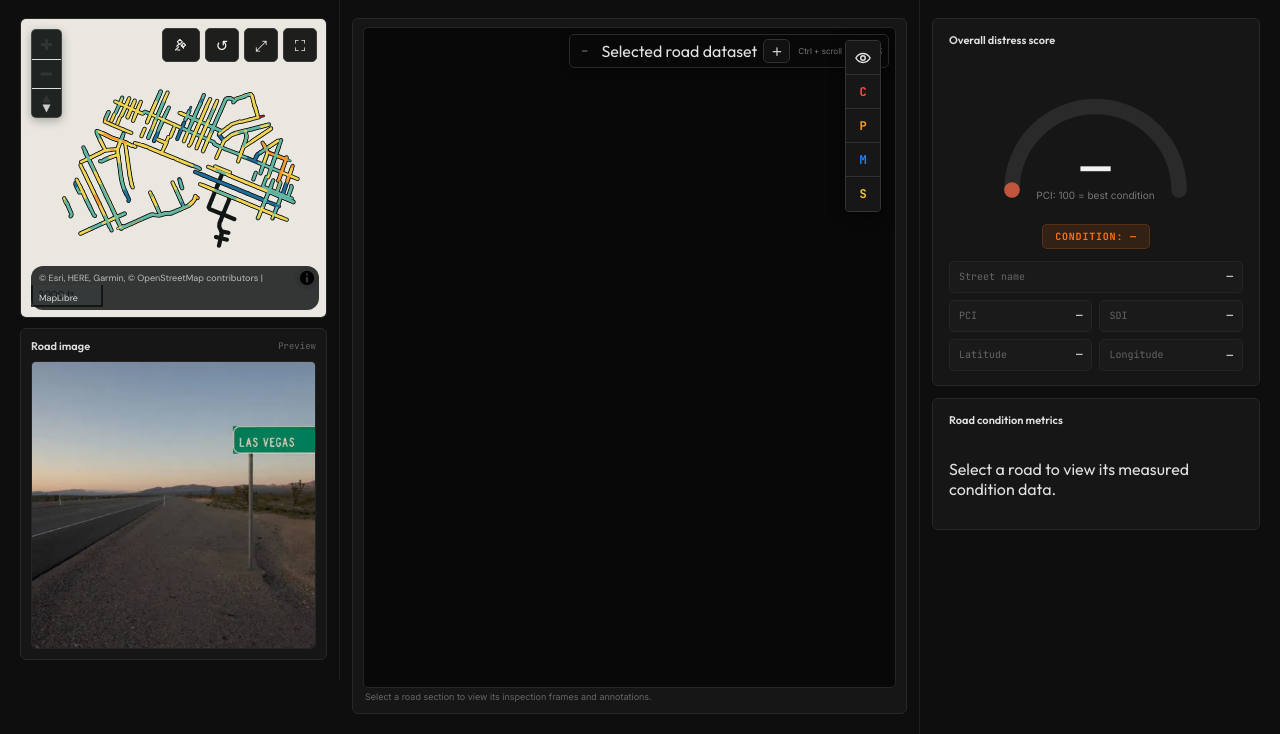
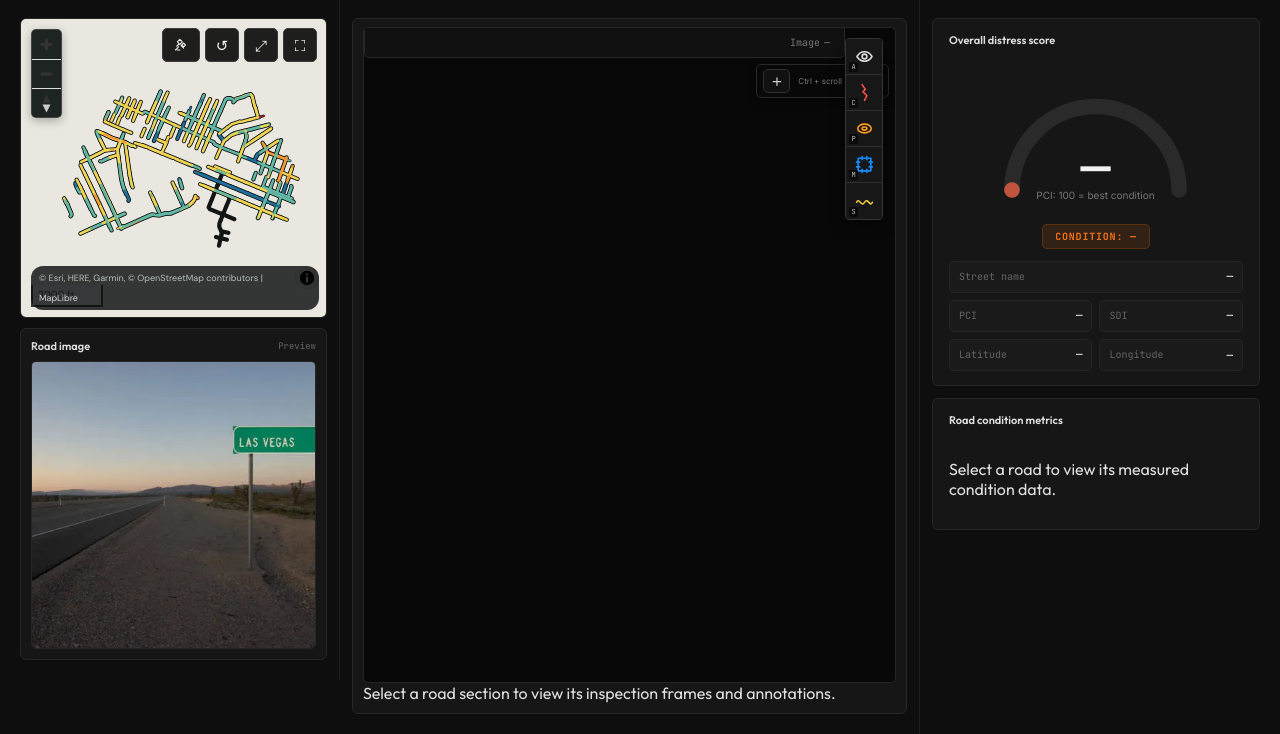
Before and after one commit to CritGod-XD/street1, a Flask app: page /dashboard in a window 1280 px wide. Shown: the part 68-802 px from the top of the page. Run offline with Flask 3, Linux system fonts and the light colour scheme; the visitor is signed in with stand-in values (Sample User, id 1).

Commit message:
Restore annotation symbols and add sticky toolbar hotkey hints

```diff
--- a/templates/index.html
+++ b/templates/index.html
@@ -312,19 +312,22 @@
         .streetlens-dataset-select{max-width:145px;height:28px;padding:0 6px;background:#111;color:#ccc;border:1px solid #303030;border-radius:5px;font:10px Inter,sans-serif;min-width:0}
         .streetlens-annotation-controls{display:none!important}
         .streetlens-annotation-state{display:none!important}
-        /* Compact floating annotation toolbar anchored to the viewer, not the scrolling frames. */
-        .streetlens-annotation-float{position:absolute;top:12px;right:14px;left:auto;z-index:40;display:flex;flex-direction:column;width:36px;background:rgba(17,17,17,.96);border:1px solid #343434;border-radius:4px;box-shadow:0 4px 14px #0008;overflow:hidden;backdrop-filter:blur(8px);pointer-events:auto}
-        .streetlens-annotation-tool{position:relative;width:34px;height:34px;display:flex;align-items:center;justify-content:center;padding:0;border:0;border-bottom:1px solid #303030;background:#171717;color:#ddd;cursor:pointer;font:700 12px 'JetBrains Mono',monospace;transition:background .15s,color .15s}
+        /* Sticky toolbar stays pinned to the viewer while its image strip scrolls. */
+        .streetlens-annotation-float{position:sticky;top:10px;float:right;margin:10px 12px -184px auto;z-index:40;display:flex;flex-direction:column;width:38px;background:rgba(17,17,17,.96);border:1px solid #343434;border-radius:4px;box-shadow:0 4px 14px #0008;overflow:hidden;backdrop-filter:blur(8px);pointer-events:auto}
+        .streetlens-annotation-tool{position:relative;width:36px;height:36px;display:flex;align-items:center;justify-content:center;padding:0;border:0;border-bottom:1px solid #303030;background:#171717;color:#ddd;cursor:pointer;transition:background .15s,color .15s}
         .streetlens-annotation-tool:last-child{border-bottom:0}
         .streetlens-annotation-tool:hover{background:#292929}
         .streetlens-annotation-tool:focus-visible{outline:2px solid #eee;outline-offset:-3px}
-        .streetlens-annotation-tool svg{width:18px;height:18px;fill:none;stroke:currentColor;stroke-width:2;stroke-linecap:round;stroke-linejoin:round}
+        .streetlens-annotation-tool svg{width:19px;height:19px;fill:none;stroke:currentColor;stroke-width:2;stroke-linecap:round;stroke-linejoin:round}
+        .streetlens-annotation-tool kbd{position:absolute;left:3px;bottom:2px;min-width:9px;padding:0 1px;border-radius:2px;background:#090909d9;color:#bdbdbd;font:7px 'JetBrains Mono',monospace;line-height:10px;text-align:center}
         .streetlens-annotation-tool.crack{color:#ff5147}.streetlens-annotation-tool.pothole{color:#ff9d19}.streetlens-annotation-tool.patch{color:#168cff}.streetlens-annotation-tool.sealant{color:#f2c83d}
         .streetlens-annotation-tool:not(.is-active){color:#686868;background:#101010;opacity:.72}
         .streetlens-annotation-tool:not(.is-active) svg{opacity:.5}
         .streetlens-annotation-tool[data-annotation-all]:not(.is-active){color:#777}
-        @media(max-width:700px){.streetlens-annotation-float{top:8px;right:8px;width:32px}.streetlens-annotation-tool{width:30px;height:31px;font-size:11px}.streetlens-annotation-tool svg{width:16px;height:16px}}        .streetlens-annotation-note{min-height:15px;padding:3px 2px 0;color:#666;font:9px Inter,sans-serif;flex:0 0 auto}
-        .streetlens-road-frame{position:relative;overflow:hidden;aspect-ratio:1640/787}
+        .streetlens-image-tracker{display:flex;justify-content:flex-end;align-items:center;gap:4px;min-height:30px;padding:5px 14px;background:#111;border:1px solid #292929;border-top:0;border-radius:0 0 5px 5px;color:#777;font:10px 'JetBrains Mono',monospace}
+        .streetlens-road-toolbar{display:flex;align-items:center;gap:6px;padding:0 0 8px}
+        .streetlens-road-ctrl-hint{margin-left:auto;color:#666;font:9px Inter,sans-serif}
+        @media(max-width:700px){.streetlens-annotation-float{top:8px;margin-right:8px;width:34px}.streetlens-annotation-tool{width:32px;height:32px}.streetlens-annotation-tool svg{width:17px;height:17px}}        .streetlens-road-frame{position:relative;overflow:hidden;aspect-ratio:1640/787}
         .streetlens-road-frame img{width:100%;height:100%;object-fit:contain}
         .streetlens-road-frame .streetlens-frame-overlay{position:absolute;inset:0;width:100%;height:100%;pointer-events:none}
         .streetlens-road-frame .streetlens-frame-error{position:absolute;left:7px;bottom:7px;padding:4px 6px;background:#260f0fe8;border:1px solid #6d2929;color:#ffb0a8;font:9px Inter,sans-serif;line-height:1.3}
@@ -543,19 +546,26 @@
 <div class="streetlens-road-scroll" id="streetLensRoadScroll" aria-label="Scrollable road inspection view">
 <div class="streetlens-annotation-float" id="streetLensAnnotationToolbar" role="toolbar" aria-label="Annotation visibility">
   <button type="button" class="streetlens-annotation-tool is-active" data-annotation-all aria-label="Show all annotations" aria-pressed="true" title="Show all (A)">
-    <svg viewBox="0 0 24 24" aria-hidden="true"><path d="M2.5 12s3.4-6 9.5-6 9.5 6 9.5 6-3.4 6-9.5 6-9.5-6-9.5-6Z"/><circle cx="12" cy="12" r="3"/></svg>
+    <svg viewBox="0 0 24 24" aria-hidden="true"><path d="M2.5 12s3.4-6 9.5-6 9.5 6 9.5 6-3.4 6-9.5 6-9.5-6-9.5-6Z"/><circle cx="12" cy="12" r="3"/></svg><kbd>A</kbd>
   </button>
-  <button type="button" class="streetlens-annotation-tool is-active crack" data-annotation-toggle="C" aria-label="Toggle cracks" aria-pressed="true" title="Cracks (C)">C</button>
-  <button type="button" class="streetlens-annotation-tool is-active pothole" data-annotation-toggle="P" aria-label="Toggle potholes" aria-pressed="true" title="Potholes (P)">P</button>
-  <button type="button" class="streetlens-annotation-tool is-active patch" data-annotation-toggle="M" aria-label="Toggle maintenance cuts and patches" aria-pressed="true" title="Maintenance cuts / patches (M)">M</button>
-  <button type="button" class="streetlens-annotation-tool is-active sealant" data-annotation-toggle="S" aria-label="Toggle sealant" aria-pressed="true" title="Sealant (S)">S</button>
+  <button type="button" class="streetlens-annotation-tool is-active crack" data-annotation-toggle="C" aria-label="Toggle cracks" aria-pressed="true" title="Cracks (C)">
+    <svg viewBox="0 0 24 24" aria-hidden="true"><path d="m9 2 4 6-3 3 5 5-3 6"/></svg><kbd>C</kbd>
+  </button>
+  <button type="button" class="streetlens-annotation-tool is-active pothole" data-annotation-toggle="P" aria-label="Toggle potholes" aria-pressed="true" title="Potholes (P)">
+    <svg viewBox="0 0 24 24" aria-hidden="true"><ellipse cx="12" cy="12" rx="8.5" ry="5.5"/><ellipse cx="12" cy="12" rx="3" ry="2"/></svg><kbd>P</kbd>
+  </button>
+  <button type="button" class="streetlens-annotation-tool is-active patch" data-annotation-toggle="M" aria-label="Toggle maintenance cuts and patches" aria-pressed="true" title="Maintenance cuts / patches (M)">
+    <svg viewBox="0 0 24 24" aria-hidden="true"><path d="M4 4h16v16H4zM9 2v4m6-4v4M9 18v4m6-4v4M2 9h4m12 0h4M2 15h4m12 0h4"/></svg><kbd>M</kbd>
+  </button>
+  <button type="button" class="streetlens-annotation-tool is-active sealant" data-annotation-toggle="S" aria-label="Toggle sealant" aria-pressed="true" title="Sealant (S)">
+    <svg viewBox="0 0 24 24" aria-hidden="true"><path d="M2 13c3-7 6 7 10 0s7 7 10 0"/></svg><kbd>S</kbd>
+  </button>
 </div>
-<div class="streetlens-road-toolbar" aria-label="Road image controls">
-<span class="streetlens-frame-status" id="streetLensFrameStatus">—</span>
-<span class="streetlens-road-dataset-label" aria-live="polite">Selected road dataset</span>
-<button id="streetLensRoadZoomIn" type="button" title="Zoom in on the road frames" aria-label="Zoom in">＋</button>
-<span class="streetlens-road-ctrl-hint">Ctrl + scroll</span>
-<span id="streetLensRoadZoomLabel" class="streetlens-road-zoom-label">100%</span>
+<div class="streetlens-image-tracker" aria-live="polite">Image <span id="streetLensFrameStatus">—</span></div>
+<div class="streetlens-road-toolbar" aria-label="Road image zoom">
+  <button id="streetLensRoadZoomIn" type="button" title="Zoom in on the road frames" aria-label="Zoom in">＋</button>
+  <span class="streetlens-road-ctrl-hint">Ctrl + scroll</span>
+  <span id="streetLensRoadZoomLabel" class="streetlens-road-zoom-label">100%</span>
 </div>
 <div class="streetlens-road-strip" id="streetLensRoadStrip"></div>
 <div class="streetlens-road-pending hidden" id="streetLensRoadPending">
```
